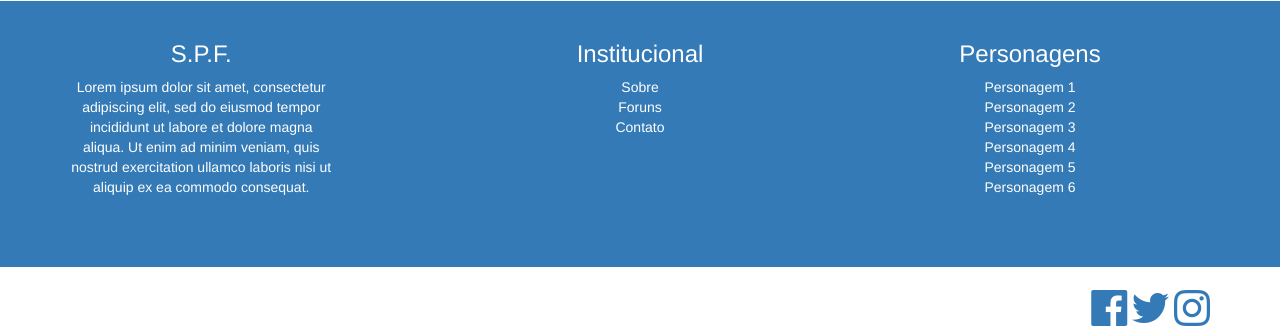
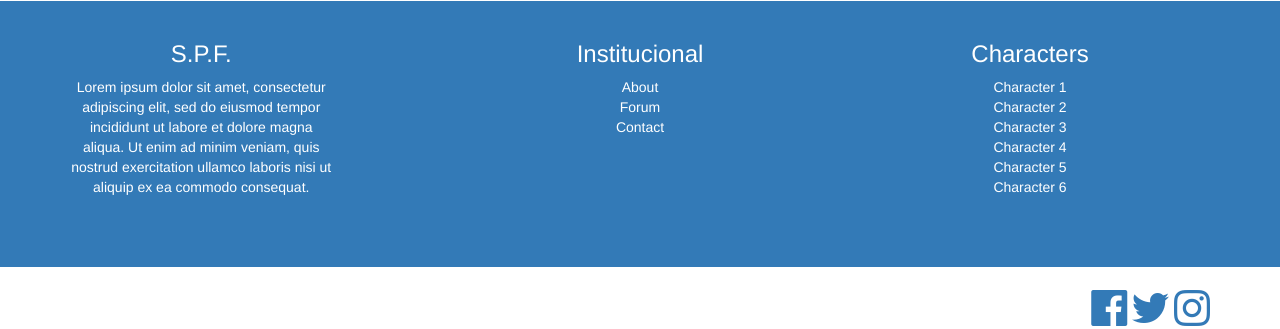
Before and after one commit to marcolaranja/SPF, a PHP site: page /contato.php in a window 1280 px wide. Shown: the part 604-933 px from the top of the page. Run offline with PHP 8.4, Linux system fonts and the light colour scheme.

Commit message:
traducao

```diff
--- a/contato.php
+++ b/contato.php
@@ -2,7 +2,7 @@
 
   <div class="container">
 
-   <h1>Contato</h1>
+   <h1>Contact</h1>
 
    <div class="col-md-6">
 
@@ -11,7 +11,7 @@
       <div class="row">
 
         <div class="form-group col-md-12">
-          <label>Nome:</label>
+          <label>Name:</label>
           <input type="text" name="nome" class="form-control">
         </div>
 
@@ -20,7 +20,7 @@
       <div class="row">
 
         <div class="form-group col-sm-6">
-          <label>Telefone:</label>
+          <label>Telephone:</label>
           <input type="text" name="telefone" class="form-control">
         </div>
 
@@ -34,7 +34,7 @@
       <div class="row">
 
         <div class="form-group col-md-12">
-          <label>Mensagem:</label>
+          <label>Message:</label>
           <textarea rows="10" name="mensagem" class="form-control"></textarea>
         </div>
 
--- a/footer.php
+++ b/footer.php
@@ -14,21 +14,21 @@
       <div class="col-md-4 col-md-offset-1 text-center box-footer">
         <h3>Institucional</h3>
         <ul>
-          <li><a href="./sobre.php" class="text-white">Sobre</a></li>
-          <li><a href="./foruns.php" class="text-white">Foruns</a></li>
-          <li><a href="./contato.php" class="text-white">Contato</a></li>
+          <li><a href="./sobre.php" class="text-white">About</a></li>
+          <li><a href="./foruns.php" class="text-white">Forum</a></li>
+          <li><a href="./contato.php" class="text-white">Contact</a></li>
         </ul>
       </div>
 
       <div class="col-md-4 text-center box-footer">
-        <h3><a href="./personagens.php" class="text-white">Personagens</a></h3>
+        <h3><a href="./personagens.php" class="text-white">Characters</a></h3>
         <ul>
-          <li><a href="./personagem1.php" class="text-white">Personagem 1</a></li>
-          <li><a href="./personagem2.php" class="text-white">Personagem 2</a></li>
-          <li><a href="./personagem3.php" class="text-white">Personagem 3</a></li>
-          <li><a href="./personagem4.php" class="text-white">Personagem 4</a></li>
-          <li><a href="./personagem5.php" class="text-white">Personagem 5</a></li>
-          <li><a href="./personagem6.php" class="text-white">Personagem 6</a></li>
+          <li><a href="./personagem1.php" class="text-white">Character 1</a></li>
+          <li><a href="./personagem2.php" class="text-white">Character 2</a></li>
+          <li><a href="./personagem3.php" class="text-white">Character 3</a></li>
+          <li><a href="./personagem4.php" class="text-white">Character 4</a></li>
+          <li><a href="./personagem5.php" class="text-white">Character 5</a></li>
+          <li><a href="./personagem6.php" class="text-white">Character 6</a></li>
         </ul>
       </div>
 
--- a/foruns.php
+++ b/foruns.php
@@ -2,7 +2,7 @@
 
    <div class="container">
 
-         <h1>Foruns</h1>
+         <h1>Forum</h1>
 
    </div>
 
--- a/header.php
+++ b/header.php
@@ -37,8 +37,8 @@
               <li><a href="./personagem6.php">Personagem 6</a></li>
             </ul>
           </li>
-          <li><a href="./foruns.php">Foruns</a></li>
-          <li><a href="./contato.php">Contato</a></li>
+          <li><a href="./foruns.php">Forum</a></li>
+          <li><a href="./contato.php">Contact</a></li>
         </ul>
         <form class="navbar-form navbar-right">
           <div class="form-group">
--- a/index.php
+++ b/index.php
@@ -1,7 +1,7 @@
   <?php include('./header.php'); ?>
 
   <div class="container">
-    <h1 class="text-center">Super Professional Fighters <br><small>Escolha o seu profisonal</small></h1>
+    <h1 class="text-center">Super Professional Fighters <br><small>Choose your professional</small></h1>
 
        <div class="embed-responsive embed-responsive-16by9">
         <iframe class="embed-responsive-item"
@@ -19,11 +19,11 @@
       <div class="row">
 
         <div class="col-md-6">
-          <a href="./personagens.php" class="btn btn-success btn-lg btn-block">Personagens</a>
+          <a href="./personagens.php" class="btn btn-success btn-lg btn-block">Character</a>
         </div>
 
         <div class="col-md-6">
-          <a href="#" class="btn btn-info btn-lg btn-block">Sobre</a>
+          <a href="#" class="btn btn-info btn-lg btn-block">About</a>
         </div>
 
       </div>
--- a/personagem1.php
+++ b/personagem1.php
@@ -12,7 +12,7 @@
 
        		  <h1>Helga Jordbävning</h1>
 
-        		<p>Suécia</p>
+        		<p>Sweden</p>
 
         		</div>
 
```
